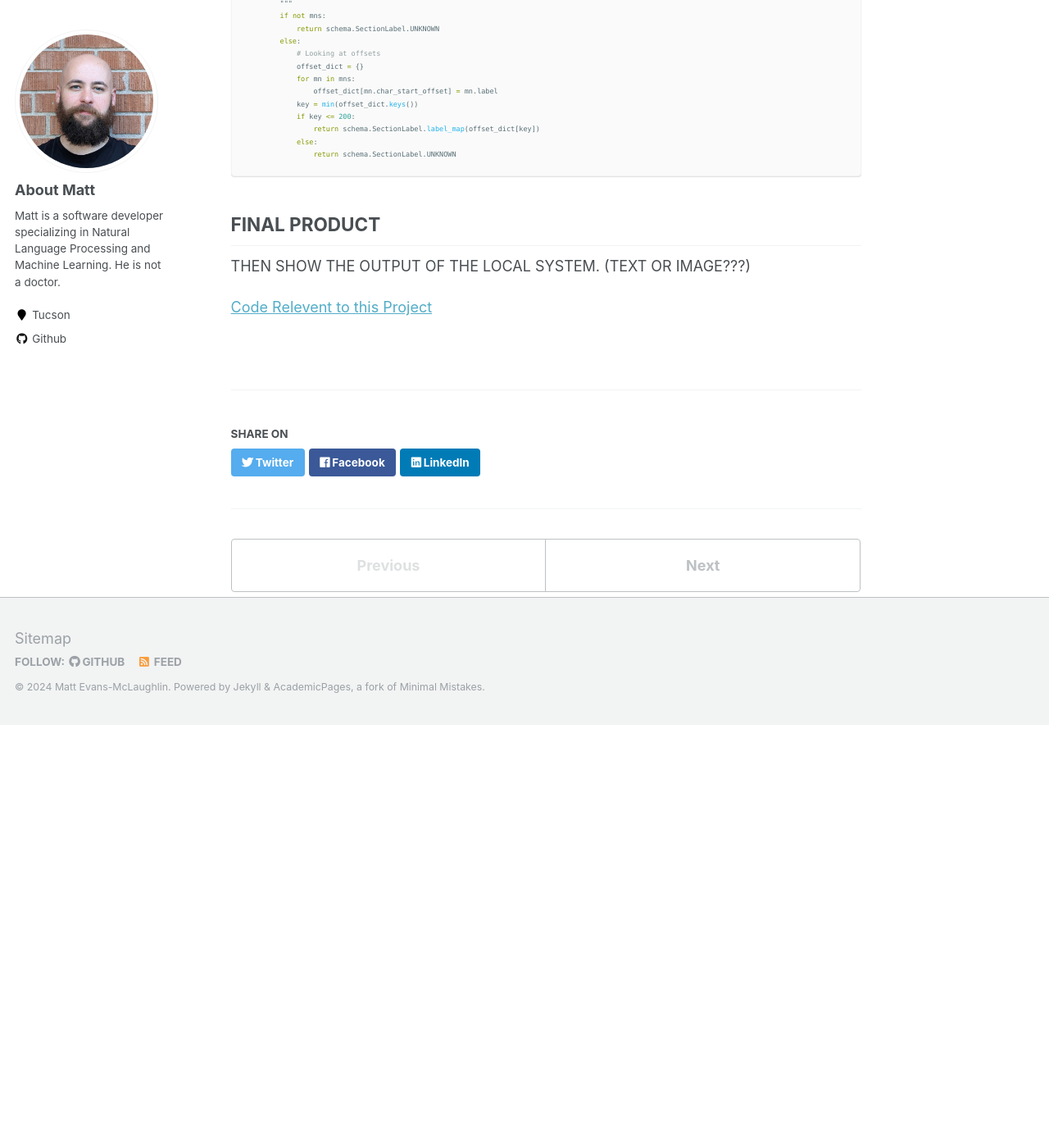
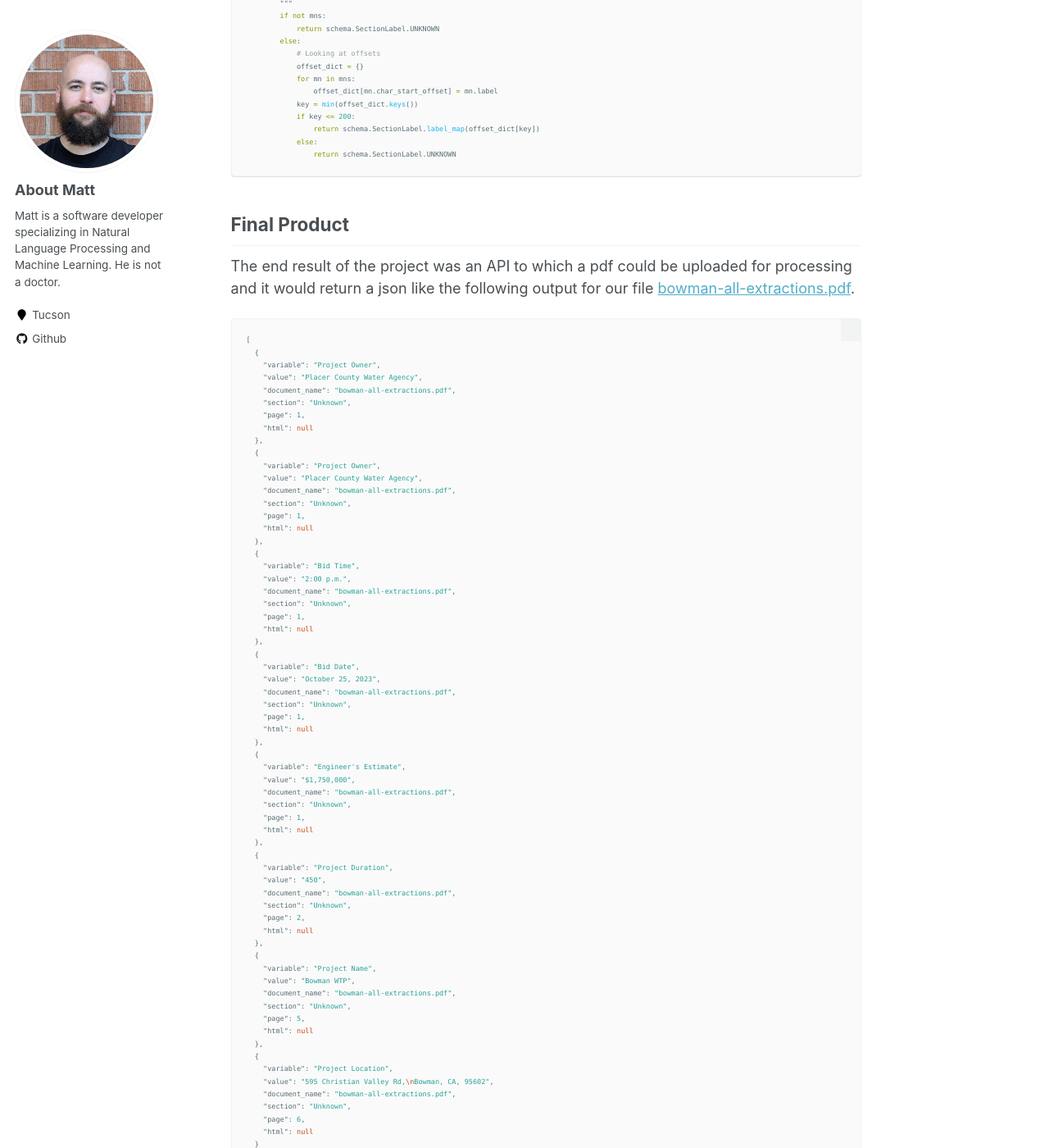
Before and after one commit to mc-wut/mc-wut.github.io, a Jekyll site: the page built from _portfolio/portfolio-1.md, in a window 1280 px wide and 1400 px high, scrolled down 6669 px. Shown: the whole window at 82% size. Built offline with Jekyll 4.4.1, drawn with Linux system fonts in a browser that asks for light colours; before the commit the page ends 7553 px from its top, so only the background shows below that; some of the changed text lies outside the part shown.

Commit message:
- more changes to porfolio-1.md

````diff
--- a/_portfolio/portfolio-1.md
+++ b/_portfolio/portfolio-1.md
@@ -260,13 +260,84 @@ To flag *Addenda* we applied `section_grammar.yml` to the processed text before
                 return schema.SectionLabel.UNKNOWN
 ```
 
+## Final Product
+The end result of the project was an API to which a pdf could be uploaded for processing and it would return a json like the following output for our file [bowman-all-extractions.pdf](/files/bowman-all-extractions.pdf).
+
+```json
+[
+  {
+    "variable": "Project Owner",
+    "value": "Placer County Water Agency",
+    "document_name": "bowman-all-extractions.pdf",
+    "section": "Unknown",
+    "page": 1,
+    "html": null
+  },
+  {
+    "variable": "Project Owner",
+    "value": "Placer County Water Agency",
+    "document_name": "bowman-all-extractions.pdf",
+    "section": "Unknown",
+    "page": 1,
+    "html": null
+  },
+  {
+    "variable": "Bid Time",
+    "value": "2:00 p.m.",
+    "document_name": "bowman-all-extractions.pdf",
+    "section": "Unknown",
+    "page": 1,
+    "html": null
+  },
+  {
+    "variable": "Bid Date",
+    "value": "October 25, 2023",
+    "document_name": "bowman-all-extractions.pdf",
+    "section": "Unknown",
+    "page": 1,
+    "html": null
+  },
+  {
+    "variable": "Engineer's Estimate",
+    "value": "$1,750,000",
+    "document_name": "bowman-all-extractions.pdf",
+    "section": "Unknown",
+    "page": 1,
+    "html": null
+  },
+  {
+    "variable": "Project Duration",
+    "value": "450",
+    "document_name": "bowman-all-extractions.pdf",
+    "section": "Unknown",
+    "page": 2,
+    "html": null
+  },
+  {
+    "variable": "Project Name",
+    "value": "Bowman WTP",
+    "document_name": "bowman-all-extractions.pdf",
+    "section": "Unknown",
+    "page": 5,
+    "html": null
+  },
+  {
+    "variable": "Project Location",
+    "value": "595 Christian Valley Rd,\nBowman, CA, 95602",
+    "document_name": "bowman-all-extractions.pdf",
+    "section": "Unknown",
+    "page": 6,
+    "html": null
+  }
+]
+```
 
 
-
-## FINAL PRODUCT
+## Room for Improvement
+### Efficiency
+###
 
 
-THEN SHOW THE OUTPUT OF THE LOCAL SYSTEM. (TEXT OR IMAGE???)
 
 [Code Relevent to this Project](https://github.com/mc-wut/internship_files/tree/main)
 
````
Also changed, not shown: 1 other file.
